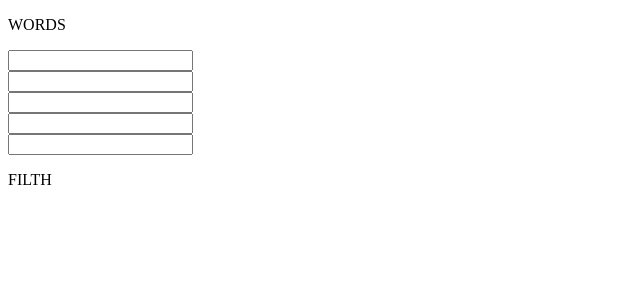
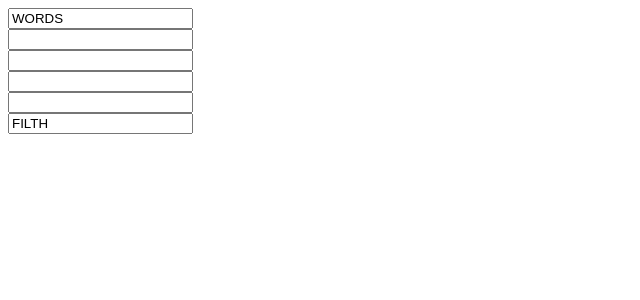
Before and after one commit to sam-jordan/doublets-game, a React (Vite) app: page / in a window 1280 px wide. Shown: the top 300 px of the page, without its empty margins (0-640 px from the left). Built offline with nearby package versions, Linux system fonts and the light colour scheme.

Commit message:
Refactor App to act as the source of truth for words

```diff
--- a/src/components/app.tsx
+++ b/src/components/app.tsx
@@ -1,9 +1,21 @@
+import { useState } from "react";
 import Word from "./word";
 
-const words = {start: 'WORDS', guess1: undefined, guess2: undefined, guess3: undefined, guess4: undefined, guess5: undefined, end: 'FILTH'};
+export default function App() {
+    const [words, setWords] = useState(['WORDS', '', '', '', '', 'FILTH']);
 
-export default function App() {
+    function handleSetWord(index: number, value: string) {
+        const nextWords = words.map((word, i) => {
+            if (i === index) {
+                return value;
+            } else {
+                return word;
+            }
+        });
+        setWords(nextWords);
+    }
+
     return <div>
-        {Object.entries(words).map(word => <Word word={word[1]} writeable={['start', 'end'].includes(word[0]) ? false : true} key={word[0]}/>)}
+        {words.map((word, index) => <Word key={index} word={word} setWord={(value: string) => handleSetWord(index, value)}/>)}
     </div>
 }
--- a/src/components/word.tsx
+++ b/src/components/word.tsx
@@ -1,15 +1,11 @@
-import { useState } from "react";
-
-export default function Word(props: { word?: string, writeable: boolean }) {
-    const [value, setValue] = useState<string | undefined>(props.word);
-
+export default function Word(props: { word?: string, setWord: any}) {
     return (
         <div>
-            {props.writeable ? <input
+            <input
                 type="text"
-                value={value}
-                onChange={(e) => setValue((e.target.value).toUpperCase())}
-            /> : <p>{value}</p>}
+                value={props.word}
+                onChange={(e) => props.setWord((e.target.value).toUpperCase())}
+            />
         </div>
     );
 }
```
